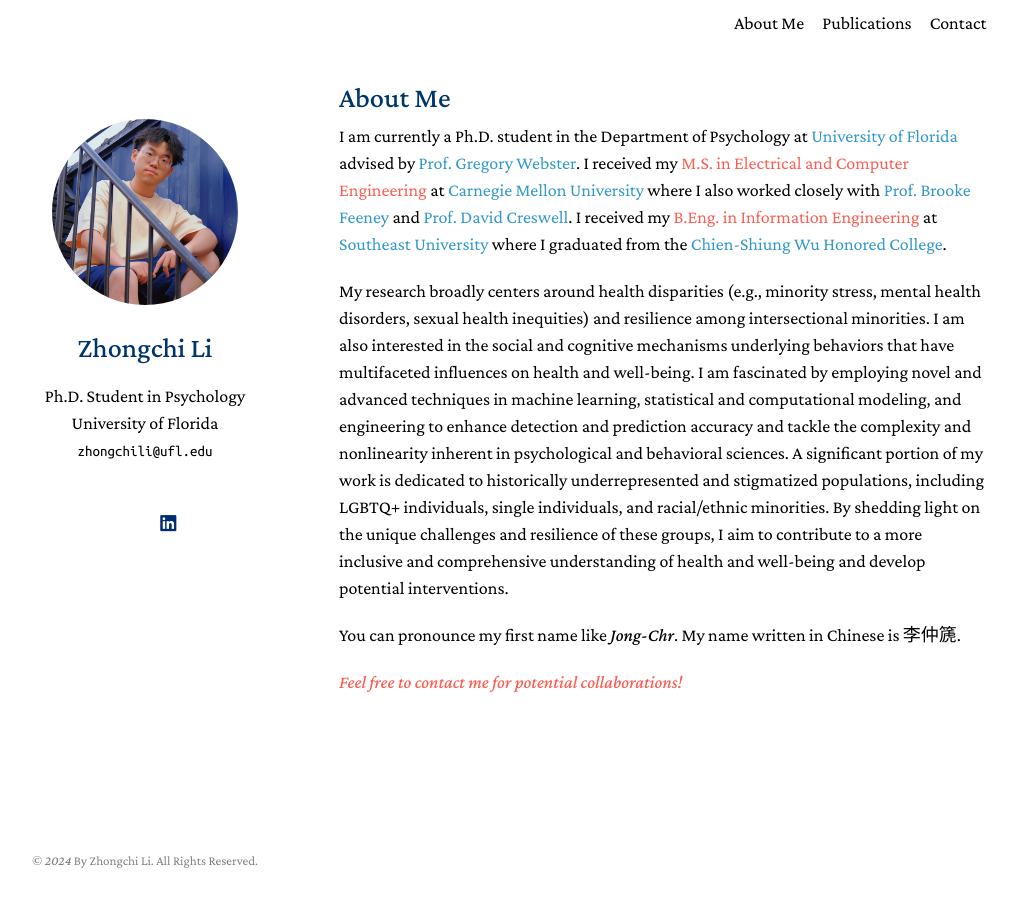
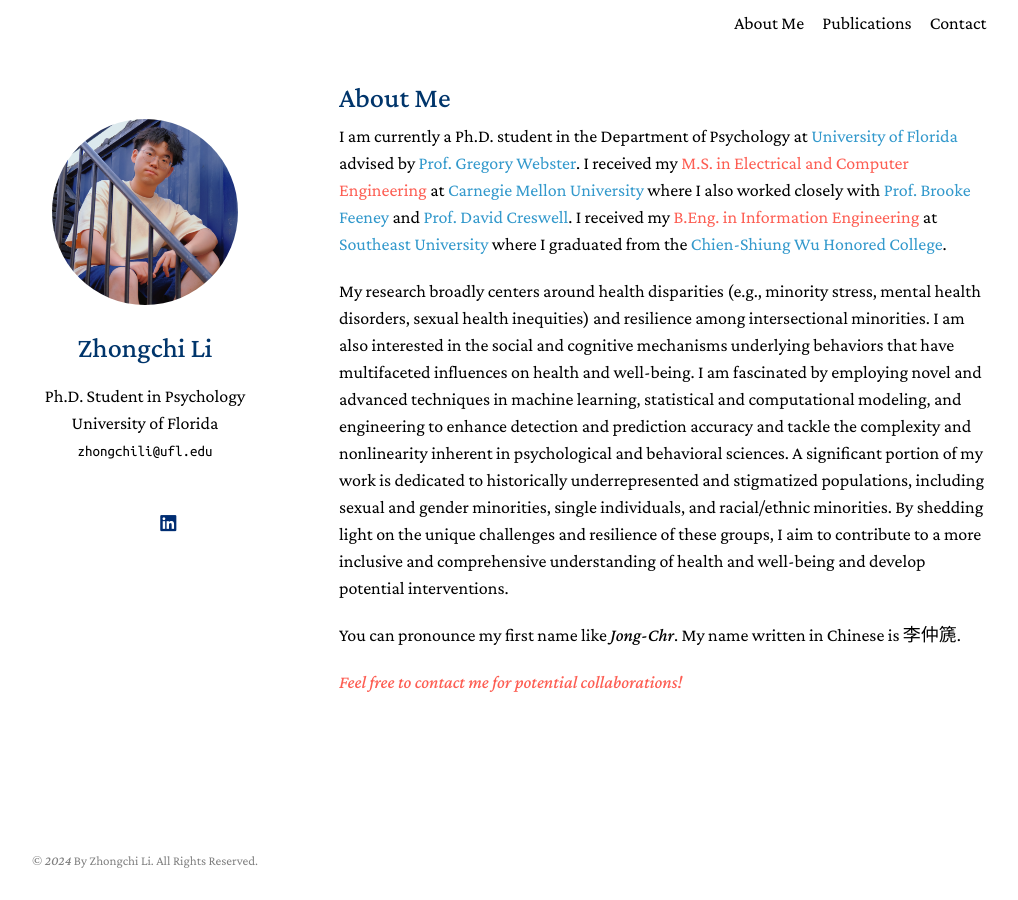
Before and after one commit to zhongchili52/zhongchili52.github.io, a Jekyll site: the page built from index.md, in a window 1280 px wide. Shown: the whole page, without its empty margins (131-1149 px from the left). Built offline with Jekyll 4.4.1, drawn with Linux system fonts in a browser that asks for light colours; a style sheet for code colours, icons or effects is not loaded.

Commit message:
Update index.md

```diff
--- a/index.md
+++ b/index.md
@@ -9,7 +9,7 @@
 
 I am currently a Ph.D. student in the Department of Psychology at [University of Florida](https://psych.ufl.edu/social-psychology/people/) advised by [Prof. Gregory Webster](https://www.gdwebster.com/). I received my <font color="#fd5e53">M.S. in Electrical and Computer Engineering</font> at [Carnegie Mellon University](https://www.ece.cmu.edu/) where I also worked closely with [Prof. Brooke Feeney](https://www.cmu.edu/dietrich/psychology/relationships-lab/brooke-feeney-associate-professor.html) and [Prof. David Creswell](https://www.healthandhumanperformancelab.com/people). I received my <font color="#fd5e53">B.Eng. in Information Engineering</font> at [Southeast University](https://www.seu.edu.cn/english/) where I graduated from the [Chien-Shiung Wu Honored College](https://wjx.seu.edu.cn/wjxen/).
 
-My research broadly centers around health disparities (e.g., minority stress, mental health disorders, sexual health inequities) and resilience among intersectional minorities. I am also interested in the social and cognitive mechanisms underlying behaviors that have multifaceted influences on health and well-being. I am fascinated by employing novel and advanced techniques in machine learning, statistical and computational modeling, and engineering to enhance detection and prediction accuracy and tackle the complexity and nonlinearity inherent in psychological and behavioral sciences. A significant portion of my work is dedicated to historically underrepresented and stigmatized populations, including LGBTQ+ individuals, single individuals, and racial/ethnic minorities. By shedding light on the unique challenges and resilience of these groups, I aim to contribute to a more inclusive and comprehensive understanding of health and well-being and develop potential interventions.
+My research broadly centers around health disparities (e.g., minority stress, mental health disorders, sexual health inequities) and resilience among intersectional minorities. I am also interested in the social and cognitive mechanisms underlying behaviors that have multifaceted influences on health and well-being. I am fascinated by employing novel and advanced techniques in machine learning, statistical and computational modeling, and engineering to enhance detection and prediction accuracy and tackle the complexity and nonlinearity inherent in psychological and behavioral sciences. A significant portion of my work is dedicated to historically underrepresented and stigmatized populations, including sexual and gender minorities, single individuals, and racial/ethnic minorities. By shedding light on the unique challenges and resilience of these groups, I aim to contribute to a more inclusive and comprehensive understanding of health and well-being and develop potential interventions.
 
 You can pronounce my first name like <em>Jong-Chr</em>. My name written in Chinese is 李仲篪.
 
```
